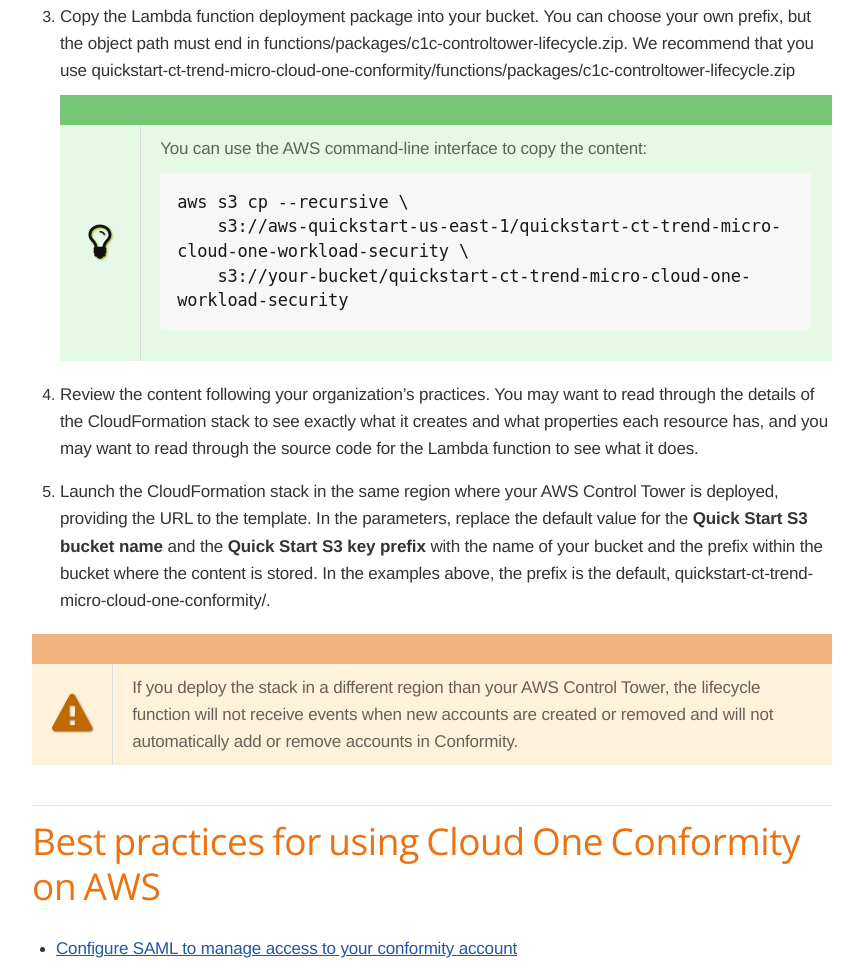
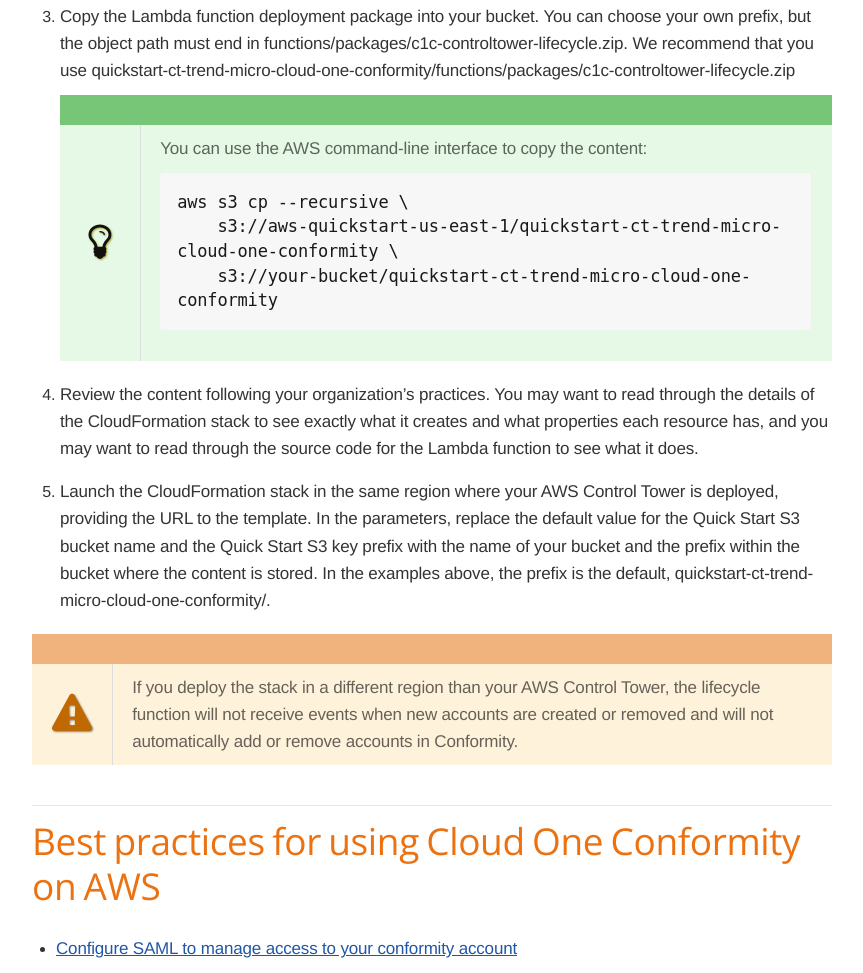
Before and after one commit to aws-quickstart/quickstart-ct-trend-micro-cloud-one-conformity, a plain HTML site: page index.html in a window 1280 px wide. Shown: the part 10575-11548 px from the top of the page, without its empty margins (368-1231 px from the left). Drawn offline with nearby package versions, Linux system fonts and the light colour scheme; a web font is replaced by a local one.

Commit message:
Production doc builds - 2021/05/12 21:24:44 UTC

```diff
--- a/index.html
+++ b/index.html
@@ -1362,8 +1362,8 @@
 <div class="literalblock">
 <div class="content">
 <pre>aws s3 cp --recursive \
-    s3://aws-quickstart-us-east-1/quickstart-ct-trend-micro-cloud-one-workload-security \
-    s3://your-bucket/quickstart-ct-trend-micro-cloud-one-workload-security</pre>
+    s3://aws-quickstart-us-east-1/quickstart-ct-trend-micro-cloud-one-conformity \
+    s3://your-bucket/quickstart-ct-trend-micro-cloud-one-conformity</pre>
 </div>
 </div>
 </td>
@@ -1375,7 +1375,7 @@
 <p>Review the content following your organization&#8217;s practices. You may want to read through the details of the CloudFormation stack to see exactly what it creates and what properties each resource has, and you may want to read through the source code for the Lambda function to see what it does.</p>
 </li>
 <li>
-<p>Launch the CloudFormation stack in the same region where your AWS Control Tower is deployed, providing the URL to the template. In the parameters, replace the default value for the <strong>Quick Start S3 bucket name</strong> and the <strong>Quick Start S3 key prefix</strong> with the name of your bucket and the prefix within the bucket where the content is stored. In the examples above, the prefix is the default, quickstart-ct-trend-micro-cloud-one-conformity/.</p>
+<p>Launch the CloudFormation stack in the same region where your AWS Control Tower is deployed, providing the URL to the template. In the parameters, replace the default value for the Quick Start S3 bucket name and the Quick Start S3 key prefix with the name of your bucket and the prefix within the bucket where the content is stored. In the examples above, the prefix is the default, quickstart-ct-trend-micro-cloud-one-conformity/.</p>
 </li>
 </ol>
 </div>
@@ -1596,7 +1596,7 @@
 </html>
 <!--
 repo commit:
-75565d7006f25767d3e55e0ed600de1b6eaf5867
+7b3067435978730be31dfbd90d11b6b0132bb431
 
 submodule config:
 +1259902ec92fdc66c5cc60b19148a78c3941f43e docs/boilerplate (heads/main)
```
Also changed, not shown: 1 other file.
